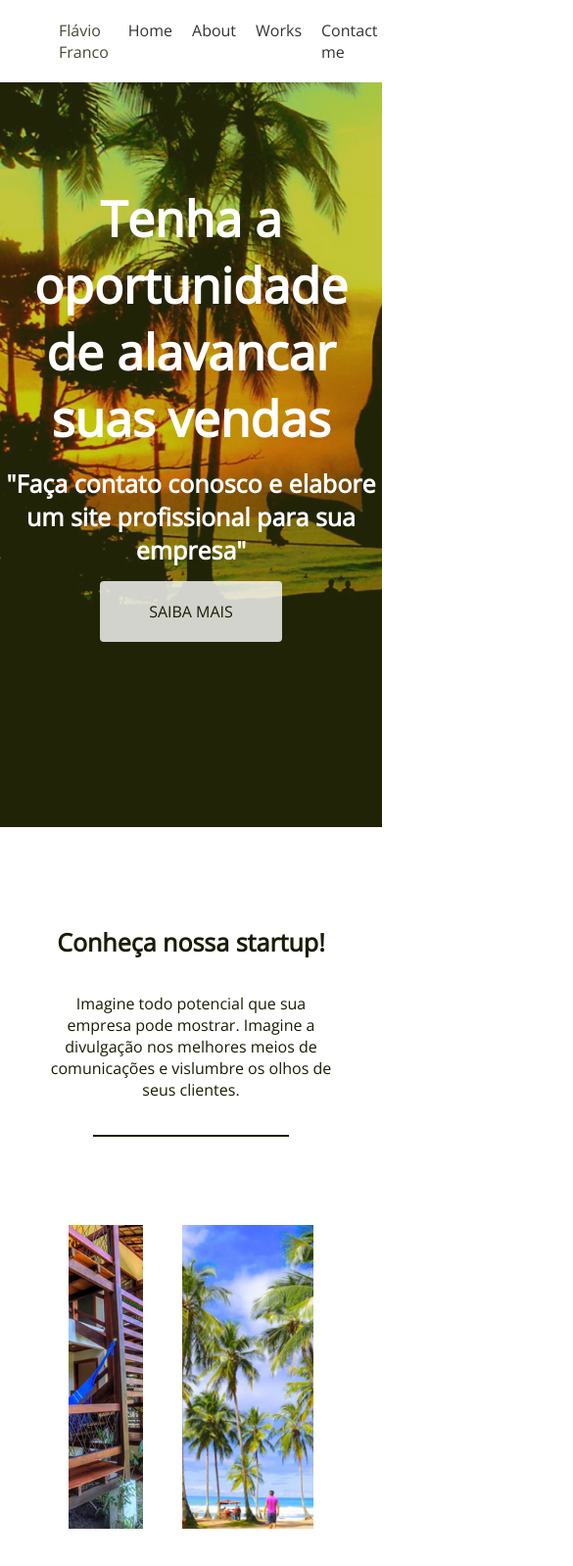
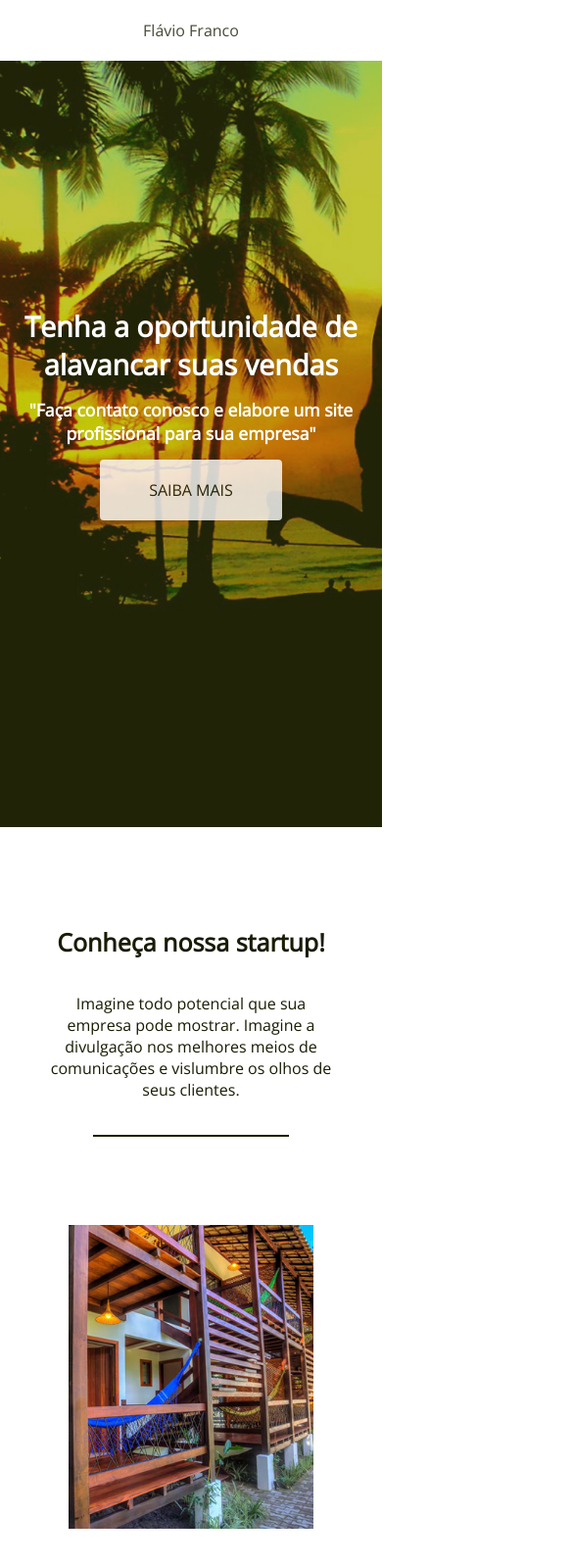
Before and after one commit to flavio92ux/portifolio2.0-divulgacao, a plain HTML site: page index.html in a window 390 px wide. Shown: the top 1598 px of the page at 98% size, 585 px wide, since content can reach past the window. Drawn offline with nearby package versions, Linux system fonts and the light colour scheme.

Commit message:
melhorando quesito mobile do site

```diff
--- a/styles.css
+++ b/styles.css
@@ -277,3 +277,39 @@ footer ul li:nth-child(3) {
 footer ul li:nth-child(4) {
   order: 1
 }
+
+@media screen and (max-width: 600px) {
+
+  header {
+    justify-content: center;
+  }
+
+  header nav {
+    display: none;
+  }
+
+  .hero h1 {
+    font-size: 1.8em;
+  }
+
+  .hero h3 {
+    font-size: 1.1em;
+  }
+
+  .know-the-hotel .grid li.small {
+    flex-basis: 100%;
+  }
+
+  .know-the-hotel .grid li.large {
+    flex-basis: 100%;
+  }
+
+  .features .grid {
+    flex-direction: column;
+  }
+
+  .newsletter form button {
+    margin-top: 20px;
+  }
+
+}
```
